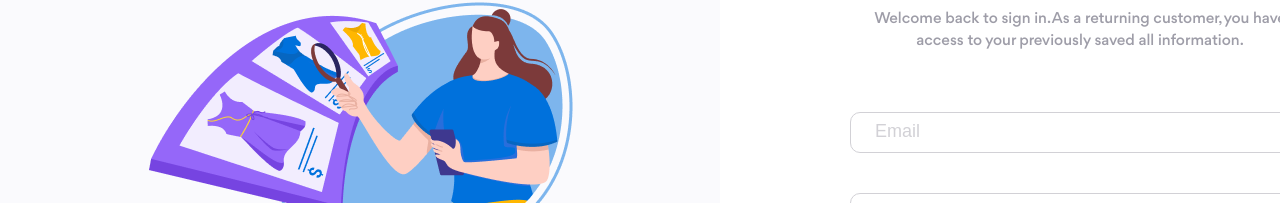
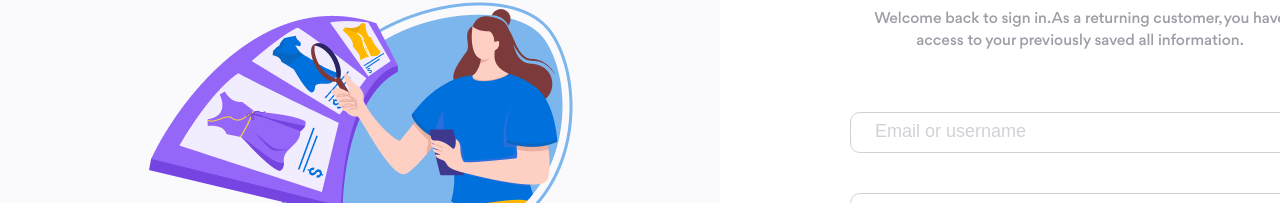
Before and after one commit to vuduchiieu/grocery-mart, a React (Create React App) app: page /signin in a window 1280 px wide. Shown: the part 178-381 px from the top of the page. Built offline with nearby package versions, Linux system fonts and the light colour scheme.

Commit message:
new placeholder

```diff
--- a/src/layouts/components/login/Form/FormSignIn.js
+++ b/src/layouts/components/login/Form/FormSignIn.js
@@ -43,7 +43,7 @@ function FormSignIn() {
           <input
             required
             type="text"
-            placeholder="Email"
+            placeholder="Email or username"
             value={email}
             onChange={(e) => {
               if (!e.target.value.includes(" ")) {
```
